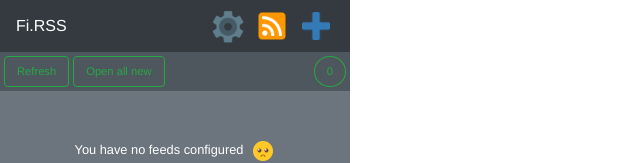
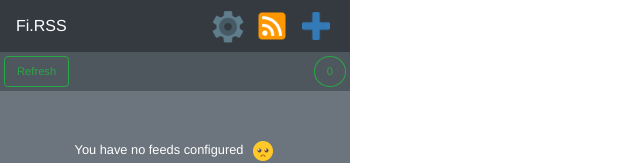
Before and after one commit to coddo/filtered-rss-chrome-extension, a Vue app in the folder filtered-rss-chrome-extension/: page / in a window 1280 px wide. Shown: the top 163 px of the page, without its empty margins (0-640 px from the left). Built offline with nearby package versions, Linux system fonts and the light colour scheme.

Commit message:
Hid the 'open all new' toolbar button when no new items are present

```diff
--- a/filtered-rss-chrome-extension/src/components/Toolbar.vue
+++ b/filtered-rss-chrome-extension/src/components/Toolbar.vue
@@ -8,8 +8,9 @@
     >Refresh</button>
     <button
       id="btn-open-all"
-      class="btn btn-outline-success ml-1"
+      class="btn btn-outline-success ml-2"
       title="Open all the new items"
+      v-if="newCount > 0"
       @click="openAllNewItems()"
     >Open all new</button>
 
```
